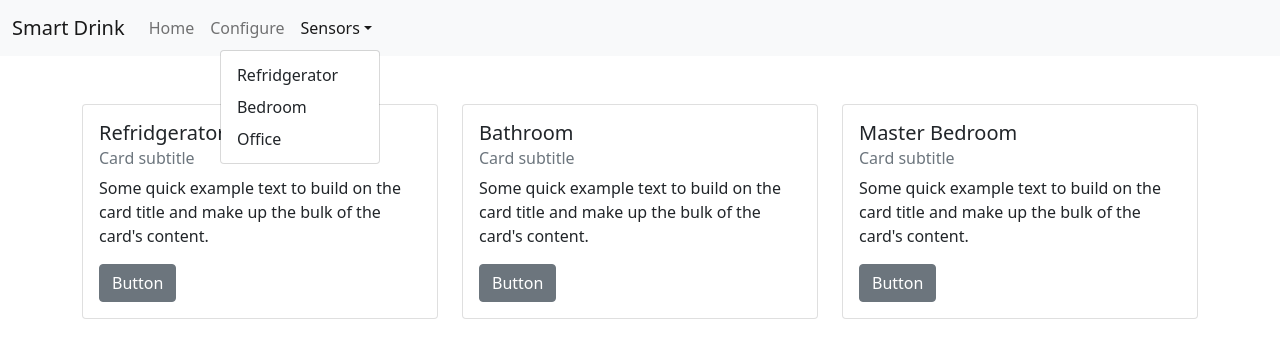
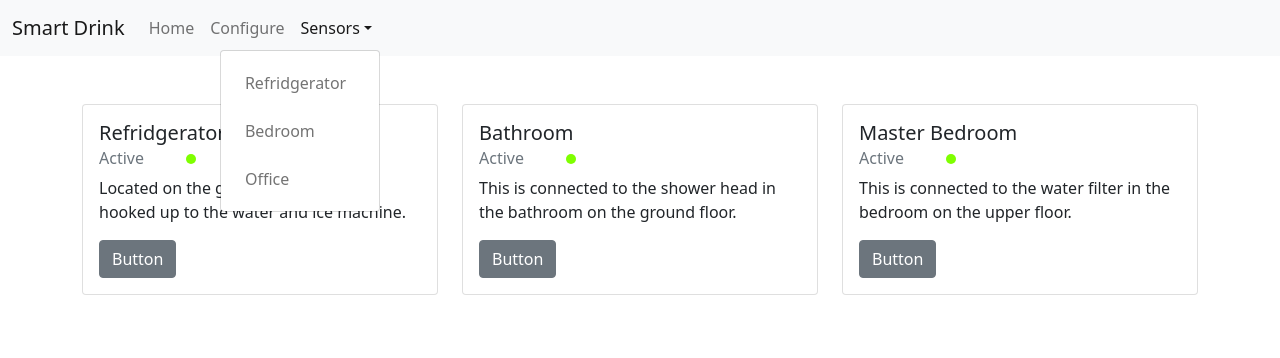
Before and after one commit to ericjlin/cmpe280-smart-drink, a React (Create React App) app in the folder smart-drink-app/: page / in a window 1280 px wide. Both pictures are taken after a click on the link "Sensors". Shown: the top 358 px of the page. Built offline with nearby package versions, Linux system fonts and the light colour scheme.

Commit message:
Refactor and Added Routing Added threshold to sensor view graph

```diff
--- a/smart-drink-app/package.json
+++ b/smart-drink-app/package.json
@@ -10,7 +10,10 @@
     "aws-sdk": "^2.1109.0",
     "bootstrap": "^5.1.3",
     "react": "^18.0.0",
+    "react-dnd": "^16.0.1",
+    "react-dnd-html5-backend": "^16.0.1",
     "react-dom": "^18.0.0",
+    "react-router-dom": "^5.3.1",
     "react-scripts": "5.0.0",
     "reactstrap": "^9.0.1",
     "recharts": "^2.1.9",
--- a/smart-drink-app/src/App.js
+++ b/smart-drink-app/src/App.js
@@ -7,82 +7,38 @@ import Layout from "./Layout.jsx";
 import Amplify from 'aws-amplify';
 import { SensorView } from './SensorView';
 import { SensorCard } from './SensorCard';
-
+import { Dashboard } from './Dashboard';
 // import {fetchData} from './AwsFunctions';
-import { useEffect, useState } from 'react';
+import React, { useEffect, useState } from 'react';
 import { setSelectionRange } from '@testing-library/user-event/dist/utils';
-// import awsconfig from './aws-exports';
-// const data = {
-//   labels: ['1', '2', '3', '4', '5', '6'],
-//   datasets: [
-//     {
-//       label: '# of Votes',
-//       data: [12, 19, 3, 5, 2, 3],
-//       fill: false,
-//       backgroundColor: 'rgb(255, 99, 132)',
-//       borderColor: 'rgba(255, 99, 132, 0.2)',
-//     },
-//   ],
-// };
-
-// const options = {
-//   scales: {
-//     y: {
-//       beginAtZero: true
-//     }
-//   }
-// };
-
-
-
-// const LineChart = () => (
-//   <>
-//     <div className='header'>
-//       <h1 className='title'>Sensor Data</h1>
-//       <div className='links'>
-//         <a
-//           className='btn btn-gh'
-//           href='https://github.com/reactchartjs/react-chartjs-2/blob/master/example/src/charts/Line.js'
-//         >
-//           Github Source
-//         </a>
-//       </div>
-//     </div>
-//     <Line data={data} options={options} />
-//   </>
-// );
+import {
+  BrowserRouter as Router,
+  Route,
+  Switch,
+  Redirect,
+} from "react-router-dom";
+import { createBrowserHistory } from 'history';
+import Navbar from './Navbar.jsx';
 
 function App() {
-  // const fetchDataFormDynamoDb = async () => {
-  //   await fetchData('water_sensor_data')
-  // }
-
-  const [isClicked, setIsClicked] = useState(false);
   useEffect(() => {
     // fetchDataFormDynamoDb();
   });
 
+  // let history = createBrowserHistory();
 
   return (
-    <Layout>
-      <Container className="pt-5" fluid="md">
-        {
-          isClicked ? <SensorView /> :
-            <Row>
-              <SensorCard title="Refridgerator" toggle={() => {
-                setIsClicked(!isClicked);
-              }}/>
-              <SensorCard title="Bathroom" toggle={() => {
-                setIsClicked(!isClicked);
-              }}/>
-              <SensorCard title="Master Bedroom" toggle={() => {
-                setIsClicked(!isClicked);
-              }}/>
-            </Row>
-
-        }
-      </Container>
-    </Layout>
+      // <Router forceRefresh={true} history={history}>
+      <Router>
+        <Switch>
+          <Route exact path="/">
+            <Dashboard />
+          </Route>
+          <Route path="/sensor">
+            <SensorView />
+          </Route>
+        </Switch>
+      </Router>
   );
 }
 
--- /dev/null
+++ b/smart-drink-app/src/Dashboard.js
@@ -0,0 +1,41 @@
+import './App.css';
+import { Row, Col, Container } from "reactstrap";
+import Layout from "./Layout.jsx";
+import Amplify from 'aws-amplify';
+import { SensorCard } from './SensorCard';
+// import {fetchData} from './AwsFunctions';
+import { useEffect, useState } from 'react';
+import { DndProvider, useDrop, useDrag } from 'react-dnd';
+import { HTML5Backend } from 'react-dnd-html5-backend';
+
+export const Dashboard = () => {
+    // const fetchDataFormDynamoDb = async () => {
+    //   await fetchData('water_sensor_data')
+    // }
+    const info = {
+        'fridge': 'Located on the ground floor. This is hooked up to the water and ice machine.',
+        'bathroom': 'This is connected to the shower head in the bathroom on the ground floor.',
+        'bedroom': 'This is connected to the water filter in the bedroom on the upper floor.'
+    }
+
+    useEffect(() => {
+        // fetchDataFormDynamoDb();
+    });
+
+    return (<Layout>
+        <DndProvider backend={HTML5Backend}>
+            <Container className="pt-5" fluid="md">
+                <Row>
+                    <SensorCard title="Refridgerator" info={info.fridge}/>
+                    <SensorCard title="Bathroom" info={info.bathroom} />
+                    <SensorCard title="Master Bedroom" info={info.bedroom} />
+                </Row>
+                <Row>
+                    <Col />
+                    <Col />
+                    <Col />
+                </Row>
+            </Container>
+        </DndProvider>
+    </Layout>);
+}
--- a/smart-drink-app/src/Navbar.jsx
+++ b/smart-drink-app/src/Navbar.jsx
@@ -13,14 +13,14 @@ import {
   Collapse,
   NavLink
 } from "reactstrap";
-// import { Link } from "react-router-dom";
+import { Link } from "react-router-dom";
 
 class NavBar extends React.Component {
   constructor(props) {
     super(props);
     this.state = {
       profileToggle: false,
-    //   role: localStorage.getItem("user") ? localStorage.getItem("user") : "",
+      //   role: localStorage.getItem("user") ? localStorage.getItem("user") : "",
     };
   }
 
@@ -39,14 +39,14 @@ class NavBar extends React.Component {
 
   render() {
     return (
-        <div>
+      <div>
         <Navbar color="light" light expand="md">
           <NavbarBrand href="/">Smart Drink</NavbarBrand>
-          <NavbarToggler onClick={() => {}} />
+          <NavbarToggler onClick={() => { }} />
           <Collapse isOpen={this.state.profileToggle} navbar>
             <Nav className="ml-auto" navbar>
               <NavItem>
-                <NavLink href="/components/">Home</NavLink>
+                <NavLink href="/">Home</NavLink>
               </NavItem>
               <NavItem>
                 <NavLink href="">Configure</NavLink>
@@ -57,13 +57,13 @@ class NavBar extends React.Component {
                 </DropdownToggle>
                 <DropdownMenu right>
                   <DropdownItem>
-                    Refridgerator
+                    <NavLink href="/sensor">Refridgerator</NavLink>
                   </DropdownItem>
                   <DropdownItem>
-                    Bedroom
+                    <NavLink href="/sensor">Bedroom</NavLink>
                   </DropdownItem>
                   <DropdownItem>
-                    Office
+                    <NavLink href="/sensor">Office</NavLink>
                   </DropdownItem>
                 </DropdownMenu>
               </UncontrolledDropdown>
--- a/smart-drink-app/src/SensorCard.js
+++ b/smart-drink-app/src/SensorCard.js
@@ -1,7 +1,9 @@
 import { useEffect } from "react";
-import { Col, Card, CardBody, CardTitle, CardSubtitle, CardText, Button } from "reactstrap";
+import { Col, Card, CardBody, CardTitle, CardSubtitle, CardText, Button, Row } from "reactstrap";
+import { useHistory } from "react-router-dom";
 
 export const SensorCard = (props) => {
+    const history = useHistory();
     useEffect(() => {
 
     }, [])
@@ -17,12 +19,23 @@ export const SensorCard = (props) => {
                         className="mb-2 text-muted"
                         tag="h6"
                     >
-                        Card subtitle
+                        <Row>
+                            <Col>Active</Col>
+                            <Col><div style={{
+                                borderRadius: '50%',
+                                backgroundColor: '#7FFF00',
+                                height: 10,
+                                width: 10,
+                                marginTop: 5
+                            }}></div></Col>
+                            <Col></Col>
+                            <Col></Col>
+                        </Row>
                     </CardSubtitle>
                     <CardText>
-                        Some quick example text to build on the card title and make up the bulk of the card's content.
+                        {props.info}
                     </CardText>
-                    <Button onClick={props.toggle}>
+                    <Button onClick={() => history.push('/sensor')}>
                         Button
                     </Button>
                 </CardBody>
--- a/smart-drink-app/src/SensorView.js
+++ b/smart-drink-app/src/SensorView.js
@@ -1,7 +1,7 @@
 import logo from './logo.svg';
 import './App.css';
 // import { Line } from 'react-chartjs-2';
-import { LineChart, Line, CartesianGrid, XAxis, YAxis, Tooltip, Legend } from 'recharts';
+import { LineChart, Line, CartesianGrid, XAxis, YAxis, Tooltip, Legend, ReferenceLine } from 'recharts';
 import { Row, Col, Container, Table, Pagination, PaginationItem, PaginationLink } from "reactstrap";
 import Layout from "./Layout.jsx";
 const data = [
@@ -57,6 +57,8 @@ const data = [
 
 export const SensorView = () => {
     return (
+      <Layout>
+        <Container className="pt-5" fluid="md">
         <Row>
         <Col xs="7">
           <LineChart width={730} height={250} data={data}
@@ -68,6 +70,8 @@ export const SensorView = () => {
             <Legend />
             <Line type="monotone" dataKey="pv" stroke="#8884d8" />
             <Line type="monotone" dataKey="uv" stroke="#82ca9d" />
+            <ReferenceLine y={4000} label="Threshold" stroke="red" strokeDasharray="3 3" />
+
           </LineChart>
           <button onClick={() => {}}> Fetch </button>
         </Col>
@@ -100,5 +104,7 @@ export const SensorView = () => {
           </Table>
         </Col>
       </Row>
+      </Container>
+      </Layout>
     );
 }
```
